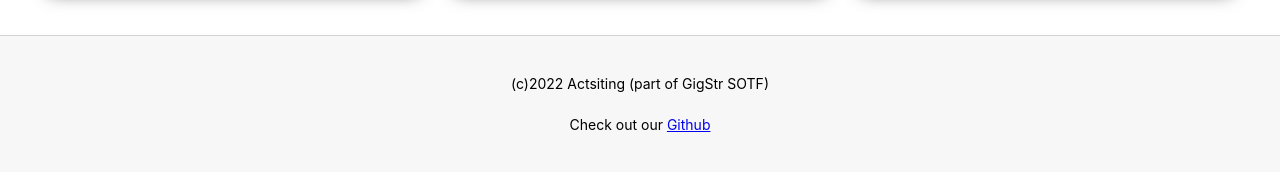
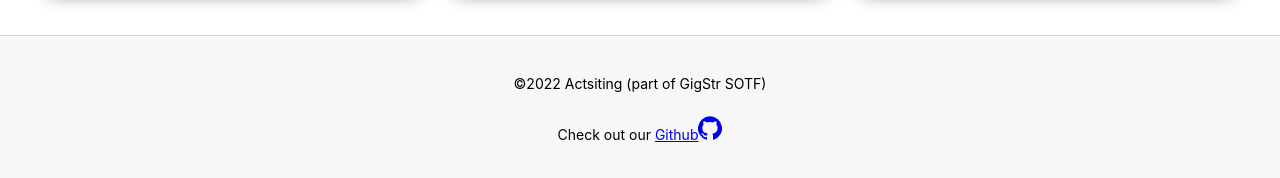
Before and after one commit to School-Of-Tech-Futures-UK/Actsiting-repo, a React (Create React App) app: page / in a window 1280 px wide. Shown: the part 1122-1300 px from the top of the page. Built offline with nearby package versions, Linux system fonts and the light colour scheme.

Commit message:
updated footer

```diff
--- a/src/footer.js
+++ b/src/footer.js
@@ -1,11 +1,13 @@
 import React from 'react'
 import './footer.css'
+import GitHubIcon from '@material-ui/icons/GitHub';
 
 function Footer() {
   return (
     <div className="homepage-footer">
-        <p>(c)2022 Actsiting (part of GigStr SOTF)</p>
-        <p>Check out our <a href="https://github.com/School-Of-Tech-Futures-UK/Actsiting-repo">Github</a>
+        <p>©2022 Actsiting (part of GigStr SOTF)</p>
+        <p>Check out our <a href="https://github.com/School-Of-Tech-Futures-UK/Actsiting-repo">Github
+        <GitHubIcon /></a>
 </p>
     </div>
   )
```
